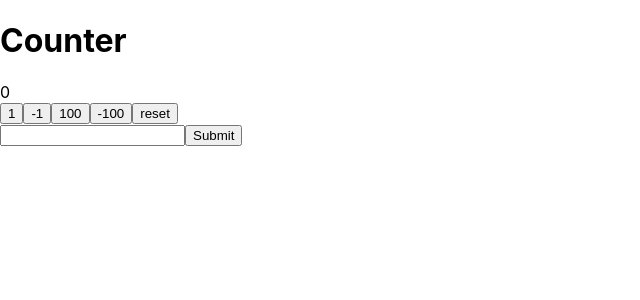
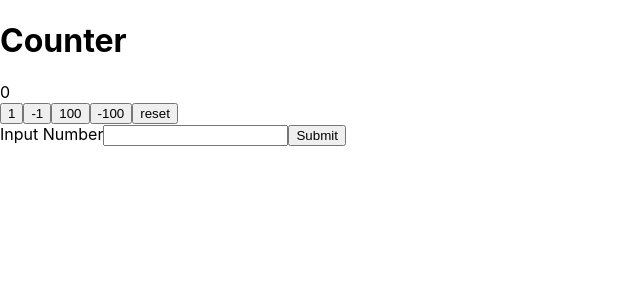
Before and after one commit to andrey-kupets/react-counter_hooks, a React (Create React App) app: page / in a window 1280 px wide. Shown: the top 300 px of the page, without its empty margins (0-640 px from the left). Built offline with nearby package versions, Linux system fonts and the light colour scheme.

Commit message:
add label

```diff
--- a/src/components/counter/units/Input-area/InputArea.js
+++ b/src/components/counter/units/Input-area/InputArea.js
@@ -3,6 +3,7 @@ import React from "react";
 export default function CreateInputArea({submitFn, valueInput, setValueInput}) {
     return (
         <div>
+            <label>Input Number</label>
             <input type={'number'} onChange={({target: {value}}) => {
                 setValueInput(+value)
             }} className='input' value={valueInput}/>
```
